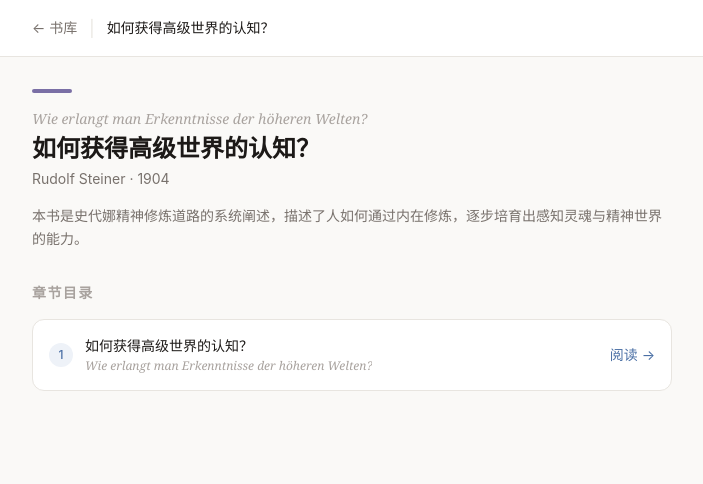
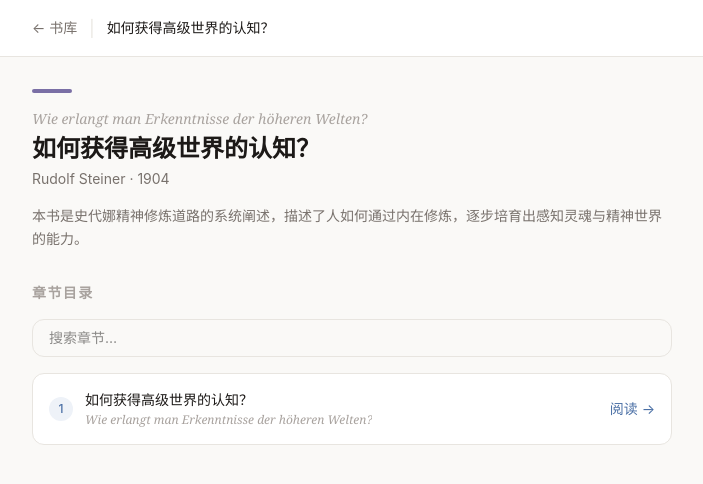
Before and after one commit to fwangdt-gif/steiner-reader, a Next.js app: page /books/knowledge-of-higher-worlds in a window 1280 px wide. Shown: the top 484 px of the page, without its empty margins (288-991 px from the left). Built offline with nearby package versions, Linux system fonts and the light colour scheme.

Commit message:
add chapter search on book page

```diff
--- a/app/books/[bookId]/BookDetailClient.tsx
+++ b/app/books/[bookId]/BookDetailClient.tsx
@@ -6,6 +6,7 @@
 
 export default function BookDetailClient({ book }: { book: Book }) {
   const [lastChapterId, setLastChapterId] = useState<string | null>(null)
+  const [query, setQuery] = useState('')
 
   // 读取 localStorage 中的阅读记录
   useEffect(() => {
@@ -20,6 +21,11 @@
   }, [book.id])
 
   const lastChapter = book.chapters.find((c) => c.id === lastChapterId) ?? null
+  const filtered = query.trim()
+    ? book.chapters.filter((c) =>
+        c.titleZh.includes(query.trim()) || c.title.includes(query.trim())
+      )
+    : book.chapters
 
   return (
     <div>
@@ -53,8 +59,28 @@
         章节目录
       </h2>
 
+      {/* 搜索框 */}
+      <input
+        type="text"
+        value={query}
+        onChange={(e) => setQuery(e.target.value)}
+        placeholder="搜索章节…"
+        className="w-full mb-4 px-4 py-2 rounded-xl border text-sm outline-none"
+        style={{
+          backgroundColor: 'var(--surface)',
+          borderColor: 'var(--border)',
+          color: 'var(--text-primary)',
+        }}
+      />
+
       <div className="flex flex-col gap-2">
-        {book.chapters.map((chapter, idx) => {
+        {filtered.length === 0 && (
+          <p className="text-sm text-center py-8" style={{ color: 'var(--text-muted)' }}>
+            没有找到匹配的章节
+          </p>
+        )}
+        {filtered.map((chapter) => {
+          const idx = book.chapters.indexOf(chapter)
           const isPublished = chapter.status === 'published'
           const isCurrent = chapter.id === lastChapterId
 
```
